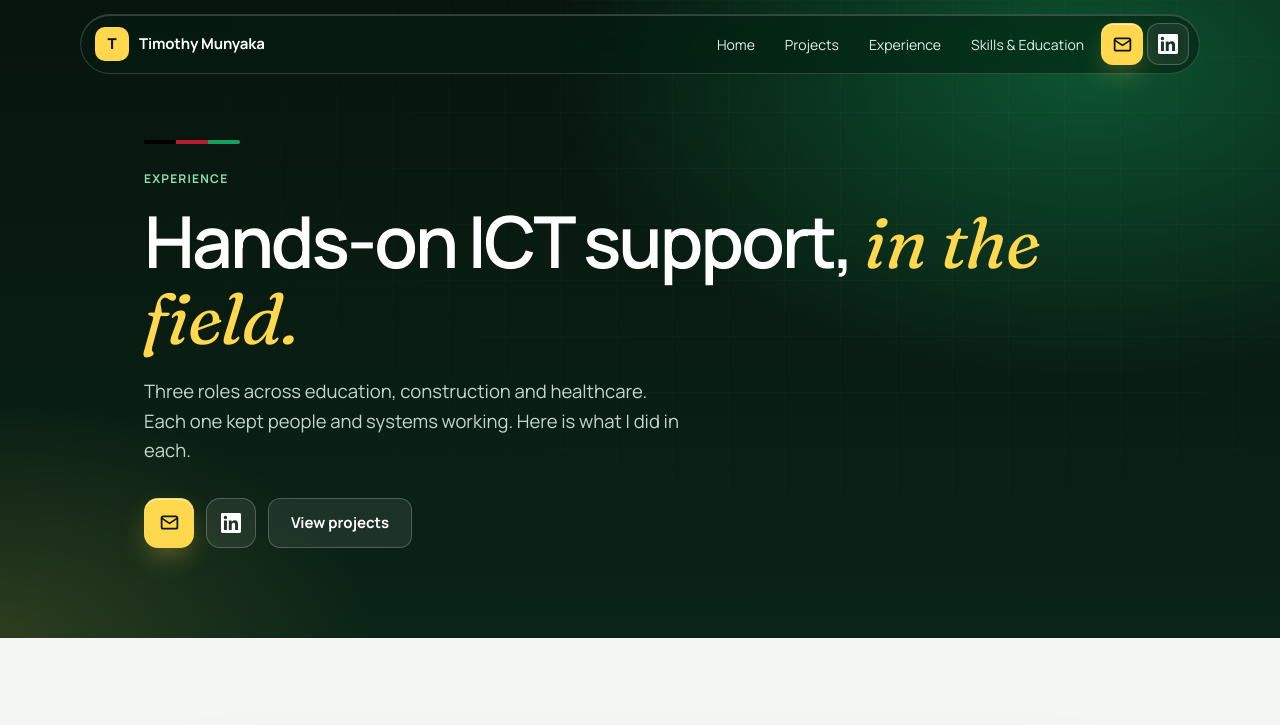
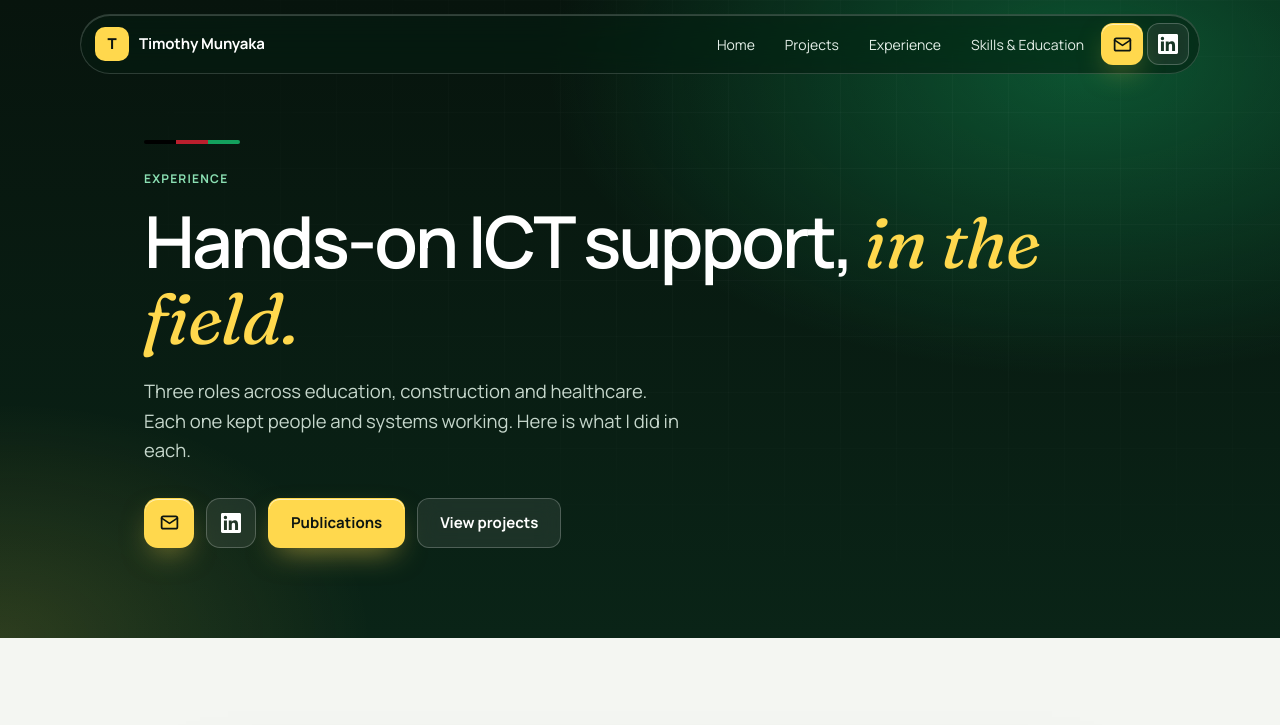
Before and after one commit to timmunyaka1/MUNYAKA-TIMOTHY-KITAKA-PORTFOLIO, a plain HTML site: page experience.html in a window 1280 px wide. Shown: the top 725 px of the page. Drawn offline with Linux system fonts and the light colour scheme.

Commit message:
Add Publications button linking to the project proposal PDF
Yellow "Publications" button in the hero of the home and Experience pages
opens publications/munyaka-project-proposal.pdf in a new tab.

Co-Authored-By: Claude Sonnet 5.5 <noreply@anthropic.com>

```diff
--- a/experience.html
+++ b/experience.html
@@ -280,7 +280,7 @@ dialog#compose{border:1px solid var(--line)}
       <div class="mono eyebrow rv">Experience</div>
       <h1 class="rv" style="transition-delay:.12s">Hands-on ICT support, <em class="s">in the field.</em></h1>
       <p class="lead rv" style="transition-delay:.22s">Three roles across education, construction and healthcare. Each one kept people and systems working. Here is what I did in each.</p>
-      <div class="cta rv" style="transition-delay:.32s"><a class="btn y ic" href="#contact" data-compose aria-label="Email me" title="Email me"><svg width="21" height="21" viewBox="0 0 24 24" fill="none" stroke="currentColor" stroke-width="2" stroke-linecap="round" stroke-linejoin="round" aria-hidden="true"><rect x="3" y="5" width="18" height="14" rx="2"/><path d="m3 7 9 6 9-6"/></svg></a><a class="btn glass ic" href="https://www.linkedin.com/in/tim-munyaka" target="_blank" rel="noopener" aria-label="LinkedIn" title="LinkedIn"><svg width="20" height="20" viewBox="0 0 24 24" fill="currentColor" aria-hidden="true"><path d="M20.45 20.45h-3.56v-5.57c0-1.33-.03-3.04-1.85-3.04-1.86 0-2.14 1.45-2.14 2.94v5.67H9.35V9h3.41v1.56h.05c.48-.9 1.64-1.85 3.37-1.85 3.6 0 4.27 2.37 4.27 5.45v6.29zM5.34 7.43a2.06 2.06 0 1 1 0-4.12 2.06 2.06 0 0 1 0 4.12zM7.12 20.45H3.56V9h3.56v11.45zM22.22 0H1.77C.79 0 0 .77 0 1.72v20.56C0 23.23.79 24 1.77 24h20.45c.98 0 1.78-.77 1.78-1.72V1.72C24 .77 23.2 0 22.22 0z"/></svg></a><a class="btn glass" href="index.html#work">View projects</a></div>
+      <div class="cta rv" style="transition-delay:.32s"><a class="btn y ic" href="#contact" data-compose aria-label="Email me" title="Email me"><svg width="21" height="21" viewBox="0 0 24 24" fill="none" stroke="currentColor" stroke-width="2" stroke-linecap="round" stroke-linejoin="round" aria-hidden="true"><rect x="3" y="5" width="18" height="14" rx="2"/><path d="m3 7 9 6 9-6"/></svg></a><a class="btn glass ic" href="https://www.linkedin.com/in/tim-munyaka" target="_blank" rel="noopener" aria-label="LinkedIn" title="LinkedIn"><svg width="20" height="20" viewBox="0 0 24 24" fill="currentColor" aria-hidden="true"><path d="M20.45 20.45h-3.56v-5.57c0-1.33-.03-3.04-1.85-3.04-1.86 0-2.14 1.45-2.14 2.94v5.67H9.35V9h3.41v1.56h.05c.48-.9 1.64-1.85 3.37-1.85 3.6 0 4.27 2.37 4.27 5.45v6.29zM5.34 7.43a2.06 2.06 0 1 1 0-4.12 2.06 2.06 0 0 1 0 4.12zM7.12 20.45H3.56V9h3.56v11.45zM22.22 0H1.77C.79 0 0 .77 0 1.72v20.56C0 23.23.79 24 1.77 24h20.45c.98 0 1.78-.77 1.78-1.72V1.72C24 .77 23.2 0 22.22 0z"/></svg></a><a class="btn y" href="publications/munyaka-project-proposal.pdf" target="_blank" rel="noopener">Publications</a><a class="btn glass" href="index.html#work">View projects</a></div>
     </div>
   </div>
 </section>
```
Also changed, not shown: index.html (+1 -1 lines), 1 other file.
